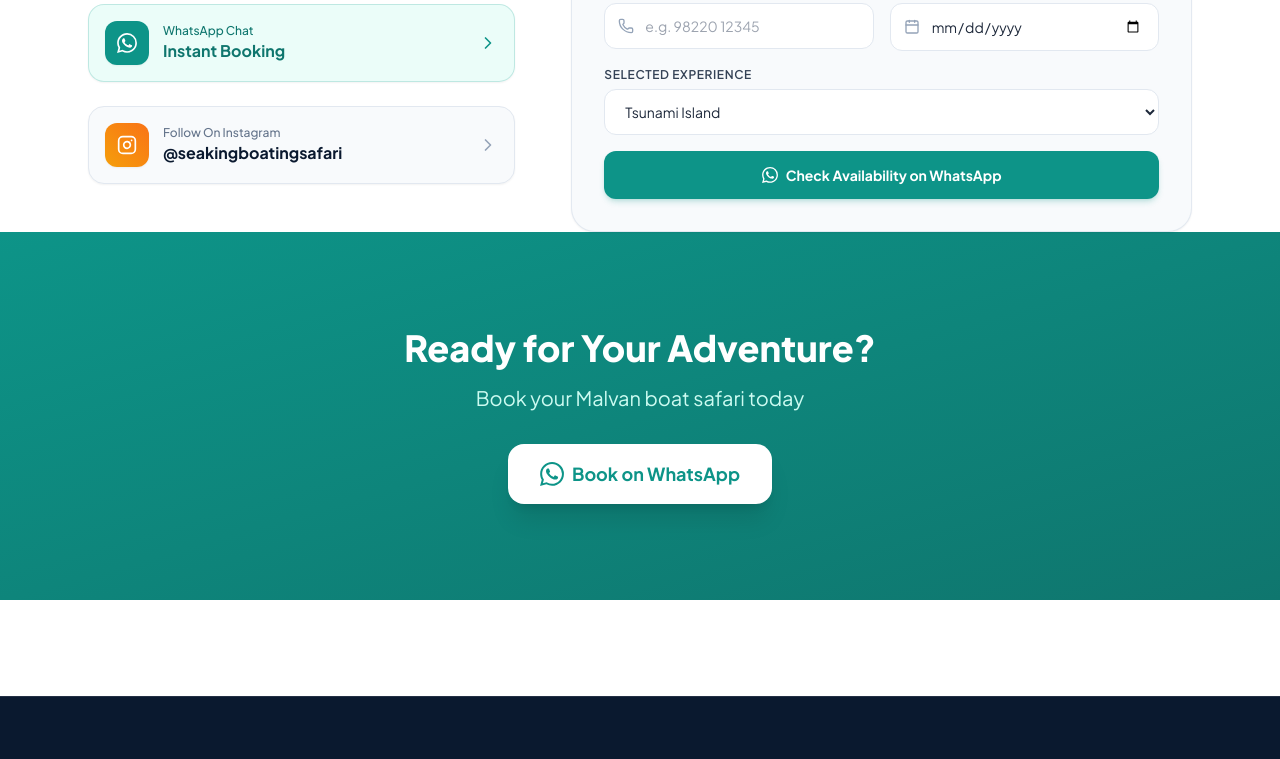
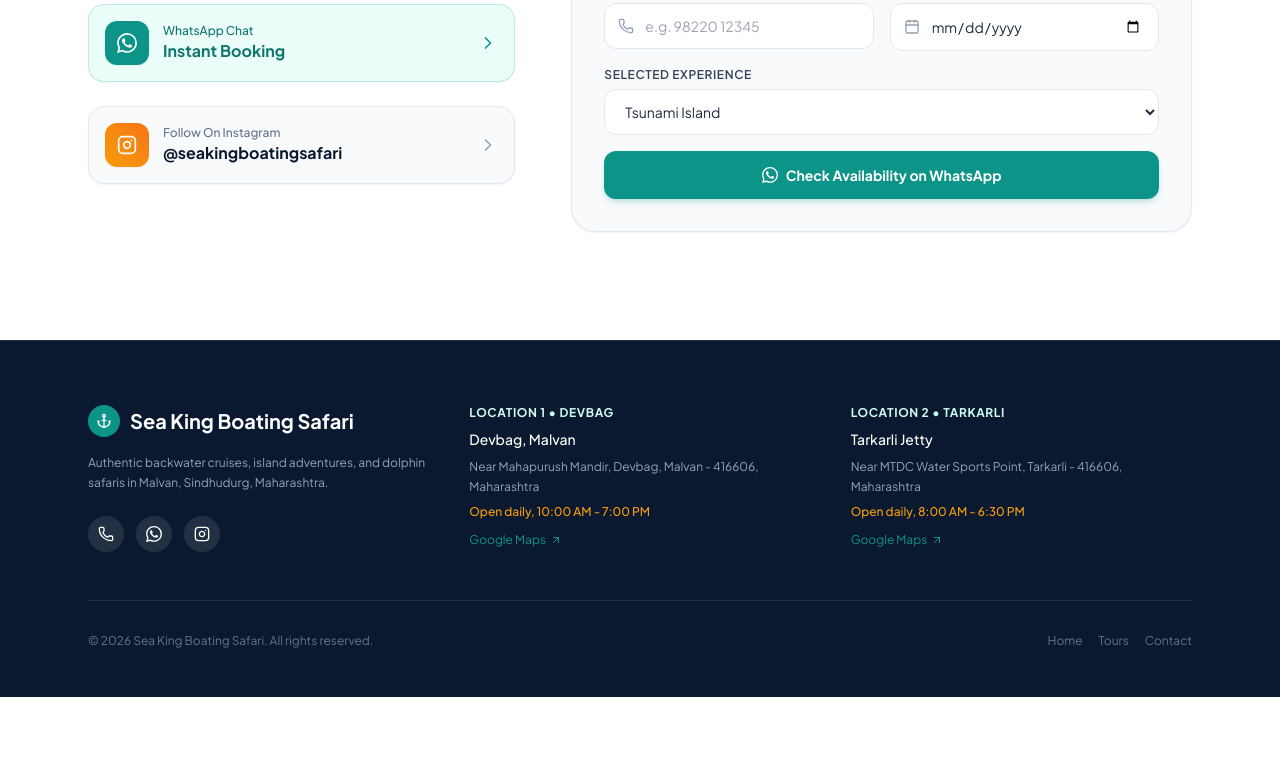
Before and after one commit to Anurag-git22/seaking, a React (Vite) app: page /contact in a window 1280 px wide. Shown: the part 460-1219 px from the top of the page. After the commit the page ends 1157 px from the top, so only its background shows below. Built offline with nearby package versions, Linux system fonts and the light colour scheme; the HTML template or start-up script is replaced by a standard one.

Commit message:
Remove CTA banner from Contact page

```diff
--- a/src/pages/Contact.tsx
+++ b/src/pages/Contact.tsx
@@ -302,40 +302,6 @@ export default function Contact() {
 
           </div>
         </div>
-
-        {/* CTA BANNER */}
-        <section className="py-16 sm:py-24 bg-gradient-to-br from-teal to-teal-dark text-white">
-          <div className="max-w-4xl mx-auto px-4 sm:px-6 text-center">
-            <motion.h2
-              className="text-3xl sm:text-4xl font-extrabold mb-4"
-              initial={{ opacity: 0, y: 20 }}
-              animate={{ opacity: 1, y: 0 }}
-              transition={{ duration: 0.6, delay: 0.4 }}
-            >
-              Ready for Your Adventure?
-            </motion.h2>
-            <motion.p
-              className="text-lg sm:text-xl text-teal-soft mb-8"
-              initial={{ opacity: 0, y: 20 }}
-              animate={{ opacity: 1, y: 0 }}
-              transition={{ duration: 0.6, delay: 0.5 }}
-            >
-              Book your Malvan boat safari today
-            </motion.p>
-            <motion.a
-              href={`https://wa.me/${WHATSAPP_NUMBER}?text=${encodeURIComponent('Hello! I want to book a Sea King Safari tour.')}`}
-              target="_blank"
-              rel="noopener noreferrer"
-              className="inline-flex items-center gap-2 px-8 py-4 rounded-2xl bg-white text-teal font-bold text-lg hover:bg-slate-100 transition-all shadow-xl active:scale-95"
-              initial={{ opacity: 0, y: 20 }}
-              animate={{ opacity: 1, y: 0 }}
-              transition={{ duration: 0.6, delay: 0.6 }}
-            >
-              <WhatsAppIcon size={24} />
-              <span>Book on WhatsApp</span>
-            </motion.a>
-          </div>
-        </section>
       </div>
     </>
   )
```
